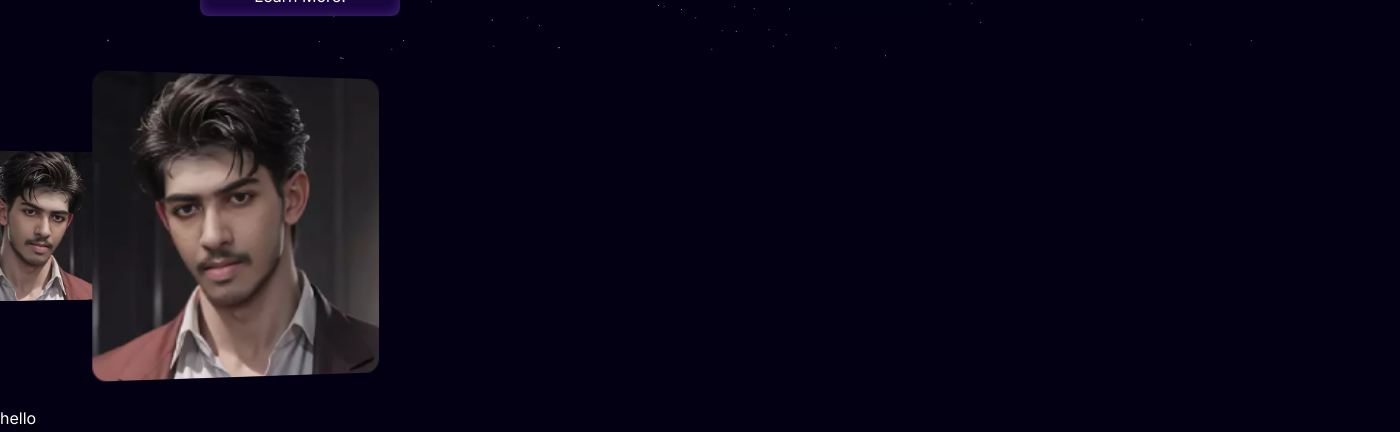
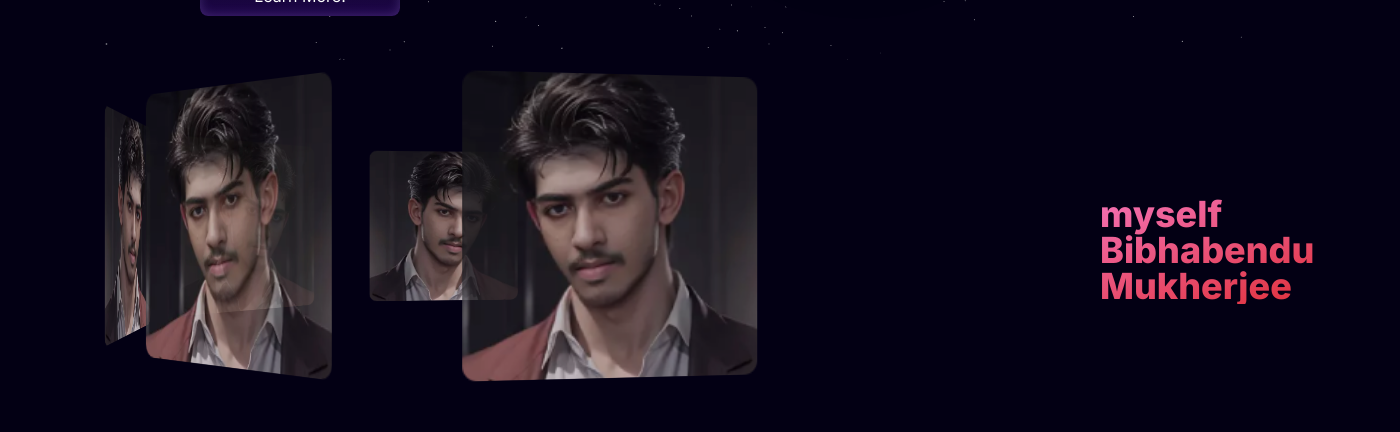
Before and after one commit to riddhi323/figma-portfolio, a Next.js app: page / in a window 1280 px wide. Shown: the part 740-1172 px from the top of the page, 1400 px wide, since content can reach past the window. After the commit the page ends 1090 px from the top, so only its background shows below. Built offline with nearby package versions, Linux system fonts and the light colour scheme; a web font is replaced by a local one.

Commit message:
image gallery add update #1

```diff
--- a/app/globals.css
+++ b/app/globals.css
@@ -110,3 +110,38 @@ html {
   transition: 2s;
 
 }
+
+/* Default styles */
+.moving-div {
+
+
+  position: relative;
+  left: 0;
+  animation: move 7s linear infinite;
+}
+
+/* Keyframes animation */
+@keyframes move {
+  0%, 100% {
+    left: 0; /* Starting position */
+  }
+  50% {
+    left: 300px; /* Move to the right */
+  }
+}
+
+/* Media query for smaller screens */
+@media (max-width: 768px) {
+  .moving-div {
+    animation: move-small-screen 7s linear infinite;
+  }
+
+  @keyframes move-small-screen {
+    0%, 100% {
+      left: 0; /* Starting position */
+    }
+    50% {
+      left: 160px; /* Move to the left */
+    }
+  }
+}
--- a/app/page.tsx
+++ b/app/page.tsx
@@ -1,21 +1,50 @@
-import Hero from '@/components/main/Hero'
-import Myimage from '@/components/main/Myimage'
-import Skills from '@/components/main/Skills'
-import Image from 'next/image'
-
+"use client";
+import Hero from "@/components/main/Hero";
+import Myimage from "@/components/main/Myimage";
+import Skills from "@/components/main/Skills";
+import Image from "next/image";
+import Typewriter from "typewriter-effect";
 export default function Home() {
   return (
-   <main className = "h-full w-full">
-    <div className = "flex flex-col gap-20 ">
+    <main className="h-full w-full">
+      <div className="flex flex-col gap-20 ">
+        <Hero />
+        {/* <Skills/> */}
 
-      <Hero/>
-      {/* <Skills/> */}
+        <Myimage />
 
-      <Myimage/>
 
-      <div className = "w-full h-[500px] text-white">hello</div>
-    </div>
 
-   </main>
-  )
+        <div className="  moving-div  md:hidden w-full relative flex flex-col h-[500px] text-white text-center">
+          <div className="   p-2 max-w-4xl absolute top-[-10px] rounded-lg left-[70px] w-[230px] mx-auto  h-[400px]  ">
+            <span className = "text-emerald-500 text-3xl font-mono">This is</span>
+            <Typewriter
+              options={{
+                strings: ["Bibhabendu Mukherjee"],
+                autoStart: true,
+                cursorClassName: "Typewriter__wrapper",
+                loop: true,
+
+                delay: 40,
+                deleteSpeed: 20,
+              }}
+            />
+            <span className = "text-purple-500 text-3xl">I'm a </span>
+            <Typewriter
+
+              options={{
+                strings: ["Computer Science Student" , "Recreational Programmer" , "Love to make System"],
+                autoStart: true,
+                cursorClassName: "Typewriter__wrapper",
+                loop: true,
+
+                delay: 80,
+                deleteSpeed: 50,
+              }}
+            />
+          </div>
+        </div>
+      </div>
+    </main>
+  );
 }
--- a/components/main/Myimage.tsx
+++ b/components/main/Myimage.tsx
@@ -1,3 +1,4 @@
+import Image from 'next/image';
 import React from 'react'
 
 function Myimage() {
@@ -6,27 +7,44 @@ function Myimage() {
         return Math.floor(Math.random() * 360); // Generate a random rotation between 0 and 360 degrees
       };
   return (
-    <div className = "image-slider mt-[30px]   ">
+    <div className="flex flex-row flex-wrap">
+      <div className = "image-slider mt-[30px] md:ml-[400px] z-[1]  ">
 
 <span style = {{transform : `rotateY(calc(1*45deg)) translateZ(350px)`}} >
-            <img src="/5.png"  alt = "myimage"/>
+    <img src="/5.png" className = "animate-pulse"  alt = "myimage"/>
 </span>
 
 <span style = {{transform : `rotateY(calc(2*45deg)) translateZ(350px)`}} >
-            <img src="/5.png" className="w-[60px] h-[60px]" alt = "myimage"/>
+    <Image src="/5.png" width= {100}   className = "animate-pulse"   height= {0}alt = "myimage"/>
 </span>
 
 <span style = {{transform : `rotateY(calc(3*45deg)) translateZ(350px)`}} >
-            <img src="/5.png" alt = "myimage"/>
+<Image src="/5.png" width= {100}  className = "animate-pulse"    height= {0}alt = "myimage"/>
 </span>
 <span style = {{transform : `rotateY(calc(4*45deg)) translateZ(350px)`}} >
-            <img src="/5.png" alt = "myimage"/>
+    <img src="/5.png"  className = "animate-pulse"   alt = "myimage"/>
 </span>
 <span style = {{transform : `rotateY(calc(5*45deg)) translateZ(350px)`}} >
-            <img src="/5.png" alt = "myimage"/>
+    <img src="/5.png"  className = "animate-pulse"   alt = "myimage"/>
 </span>
 
 </div>
+
+
+    <div className= "relative ">
+        <div className=" hidden lg:block xl:left-[500px] absolute lg:left-[300px] top-[100px]">
+        <div className = " h-[50px] w-[300px] ">
+        <h1 className="text-4xl leading-9 font-extrabold text-transparent bg-clip-text bg-gradient-to-br from-pink-400 to-red-600">
+    myself Bibhabendu Mukherjee
+</h1>
+
+        </div>
+        </div>
+
+    </div>
+
+    </div>
+
   )
 }
 
--- a/package.json
+++ b/package.json
@@ -19,7 +19,8 @@
     "react-dom": "^18",
     "react-icons": "^4.11.0",
     "react-intersection-observer": "^9.5.3",
-    "three": "^0.158.0"
+    "three": "^0.158.0",
+    "typewriter-effect": "^2.21.0"
   },
   "devDependencies": {
     "@types/node": "^20",
```
Also changed, not shown: 1 other file (tests, documents, lock files or other folders). Lines whose indentation alone changed are shown as unchanged.
